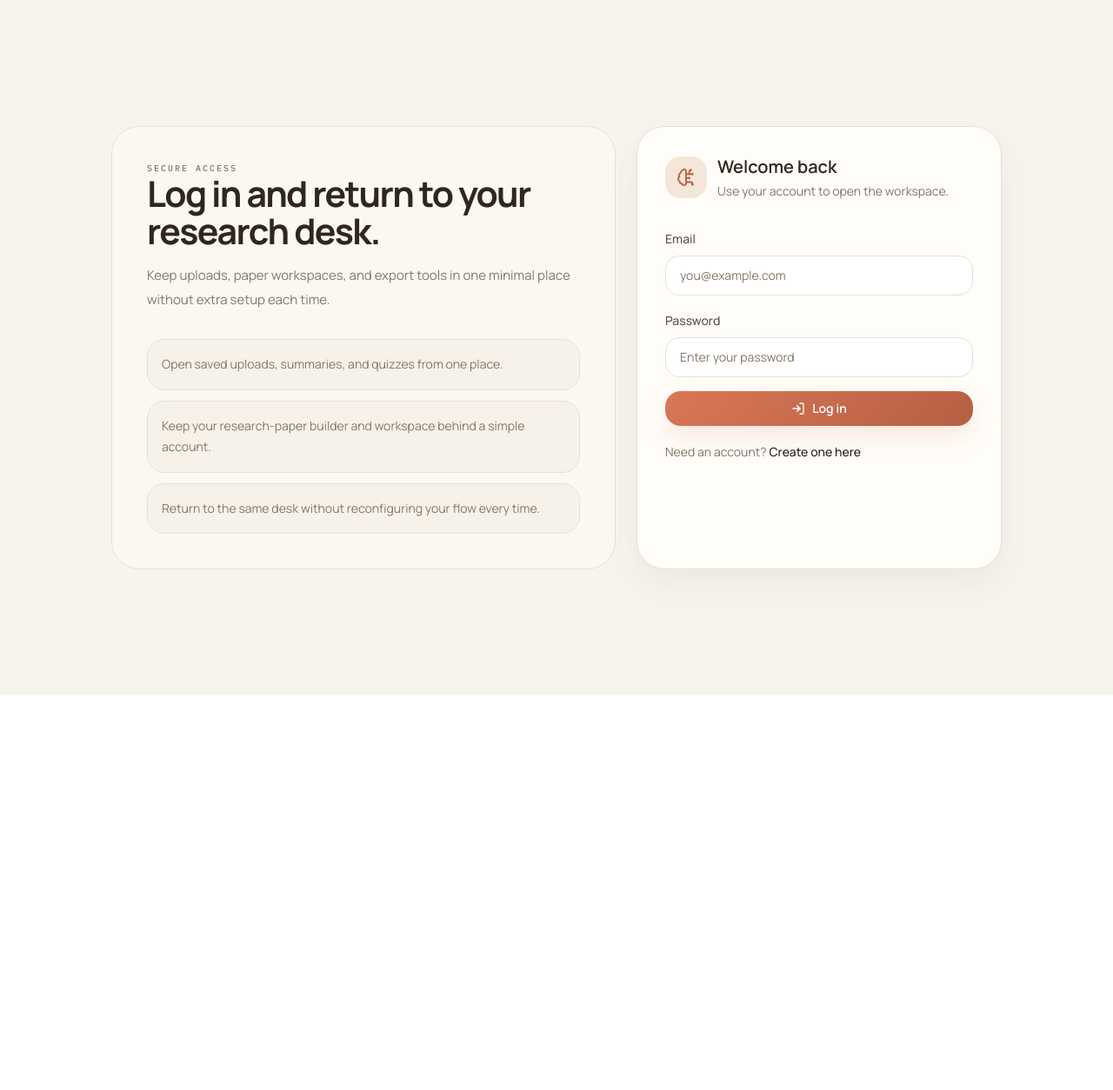
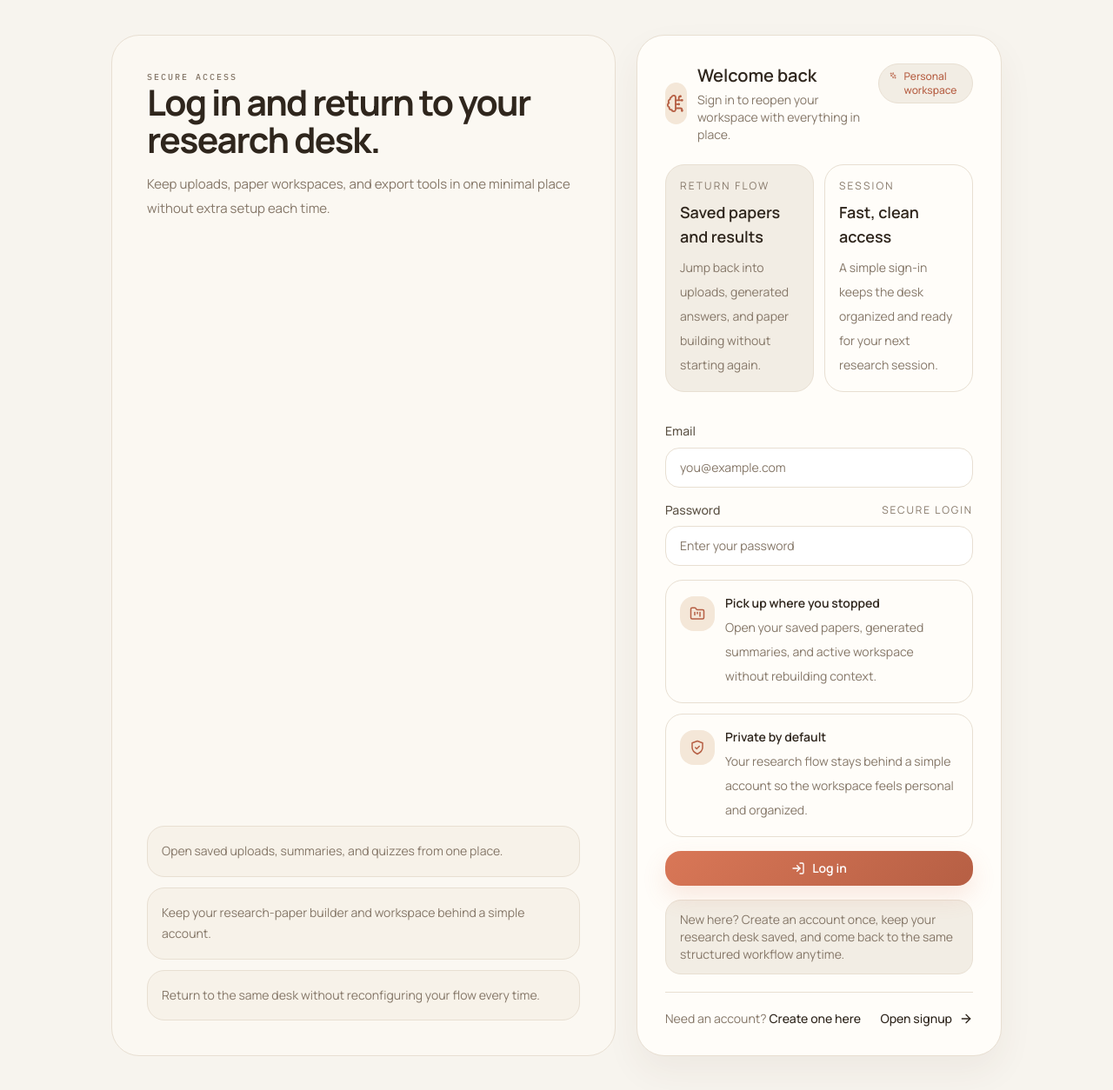
Before and after one commit to ShaikMuktharBasha/research_paper_frontend, a React (Vite) app: page /login in a window 1280 px wide. Shown: the whole page at 87% size. Before the commit the page ends 800 px from the top, so only its background shows below. Built offline with nearby package versions, Linux system fonts and the light colour scheme; no server answers.

Commit message:
Refine auth page presentation

```diff
--- a/src/pages/LoginPage.tsx
+++ b/src/pages/LoginPage.tsx
@@ -1,5 +1,5 @@
 import React, { useState } from 'react';
-import { BrainCircuit, Loader2, LogIn } from 'lucide-react';
+import { ArrowRight, BrainCircuit, FolderKanban, Loader2, LogIn, ShieldCheck, Sparkles } from 'lucide-react';
 import { Link, useLocation, useNavigate } from 'react-router-dom';
 import { useAuth } from '../context/AuthContext';
 import AuthScaffold from '../components/AuthScaffold';
@@ -8,6 +8,19 @@ const loginNotes = [
   'Open saved uploads, summaries, and quizzes from one place.',
   'Keep your research-paper builder and workspace behind a simple account.',
   'Return to the same desk without reconfiguring your flow every time.',
+];
+
+const loginHighlights = [
+  {
+    title: 'Pick up where you stopped',
+    description: 'Open your saved papers, generated summaries, and active workspace without rebuilding context.',
+    icon: FolderKanban,
+  },
+  {
+    title: 'Private by default',
+    description: 'Your research flow stays behind a simple account so the workspace feels personal and organized.',
+    icon: ShieldCheck,
+  },
 ];
 
 const LoginPage = () => {
@@ -44,13 +57,33 @@ const LoginPage = () => {
       notes={loginNotes}
     >
       <section className="panel-card rounded-[32px] p-6 md:p-8">
+        <div className="flex items-start justify-between gap-4">
           <div className="flex items-center gap-3">
             <div className="flex h-12 w-12 items-center justify-center rounded-[18px] bg-[var(--brand-soft)] text-[var(--accent-strong)]">
               <BrainCircuit size={22} />
             </div>
             <div>
               <h2 className="text-xl font-semibold text-[var(--text-strong)]">Welcome back</h2>
-              <p className="mt-1 text-sm text-soft">Use your account to open the workspace.</p>
+              <p className="mt-1 text-sm text-soft">Sign in to reopen your workspace with everything in place.</p>
+            </div>
+          </div>
+
+          <div className="hidden rounded-full border border-[var(--border)] bg-[var(--surface-subtle)] px-3 py-1.5 text-xs font-medium text-[var(--accent-strong)] md:inline-flex">
+            <Sparkles size={14} className="mr-2" />
+            Personal workspace
+          </div>
+        </div>
+
+        <div className="mt-6 grid gap-3 sm:grid-cols-2">
+          <div className="rounded-[22px] border border-[var(--border)] bg-[var(--surface-subtle)] px-4 py-4">
+            <p className="text-xs uppercase tracking-[0.18em] text-soft">Return flow</p>
+            <p className="mt-2 text-lg font-semibold text-[var(--text-strong)]">Saved papers and results</p>
+            <p className="mt-2 text-sm leading-7 text-soft">Jump back into uploads, generated answers, and paper building without starting again.</p>
+          </div>
+          <div className="rounded-[22px] border border-[var(--border)] bg-[var(--surface)] px-4 py-4">
+            <p className="text-xs uppercase tracking-[0.18em] text-soft">Session</p>
+            <p className="mt-2 text-lg font-semibold text-[var(--text-strong)]">Fast, clean access</p>
+            <p className="mt-2 text-sm leading-7 text-soft">A simple sign-in keeps the desk organized and ready for your next research session.</p>
           </div>
         </div>
 
@@ -68,7 +101,10 @@ const LoginPage = () => {
           </div>
 
           <div>
+            <div className="flex items-center justify-between gap-3">
               <label className="text-sm font-medium text-main">Password</label>
+              <span className="text-xs uppercase tracking-[0.16em] text-soft">Secure login</span>
+            </div>
             <input
               type="password"
               value={password}
@@ -77,6 +113,20 @@ const LoginPage = () => {
               className="input-surface mt-2"
               required
             />
+          </div>
+
+          <div className="grid gap-3">
+            {loginHighlights.map(({ title, description, icon: Icon }) => (
+              <div key={title} className="flex items-start gap-3 rounded-[20px] border border-[var(--border)] bg-[var(--surface)] px-4 py-4">
+                <div className="mt-0.5 flex h-10 w-10 shrink-0 items-center justify-center rounded-2xl bg-[var(--brand-soft)] text-[var(--accent-strong)]">
+                  <Icon size={18} />
+                </div>
+                <div>
+                  <p className="text-sm font-semibold text-[var(--text-strong)]">{title}</p>
+                  <p className="mt-1 text-sm leading-7 text-soft">{description}</p>
+                </div>
+              </div>
+            ))}
           </div>
 
           {error ? (
@@ -93,14 +143,27 @@ const LoginPage = () => {
             {isSubmitting ? <Loader2 size={16} className="animate-spin" /> : <LogIn size={16} />}
             Log in
           </button>
+
+          <p className="rounded-[18px] border border-[var(--border)] bg-[var(--surface-subtle)] px-4 py-3 text-sm text-soft">
+            New here? Create an account once, keep your research desk saved, and come back to the same structured workflow anytime.
+          </p>
         </form>
 
-          <p className="mt-5 text-sm text-soft">
+        <div className="mt-5 flex flex-col gap-3 border-t border-[var(--border)] pt-5 sm:flex-row sm:items-center sm:justify-between">
+          <p className="text-sm text-soft">
             Need an account?{' '}
             <Link to="/signup" className="font-medium text-[var(--text-strong)] underline-offset-4 hover:underline">
               Create one here
             </Link>
           </p>
+          <Link
+            to="/signup"
+            className="inline-flex items-center gap-2 text-sm font-medium text-[var(--text-strong)] transition-colors hover:text-[var(--accent-strong)]"
+          >
+            Open signup
+            <ArrowRight size={16} />
+          </Link>
+        </div>
       </section>
     </AuthScaffold>
   );
--- a/src/pages/SignupPage.tsx
+++ b/src/pages/SignupPage.tsx
@@ -1,5 +1,5 @@
 import React, { useState } from 'react';
-import { BrainCircuit, Loader2, UserPlus } from 'lucide-react';
+import { BrainCircuit, FileText, LayoutPanelTop, Loader2, ShieldCheck, Sparkles, UserPlus } from 'lucide-react';
 import { Link, useNavigate } from 'react-router-dom';
 import { useAuth } from '../context/AuthContext';
 import AuthScaffold from '../components/AuthScaffold';
@@ -8,6 +8,24 @@ const signupNotes = [
   'Keep uploads, summaries, quizzes, and created papers under one account.',
   'Return to recent documents from the sidebar without rebuilding context.',
   'Use the same workspace flow across upload, analysis, and export.',
+];
+
+const signupHighlights = [
+  {
+    title: 'Saved paper workspaces',
+    description: 'Come back to uploaded papers, answers, and quizzes without starting over.',
+    icon: FileText,
+  },
+  {
+    title: 'One clean dashboard',
+    description: 'Keep upload, reading, questioning, and export tools in a single structured place.',
+    icon: LayoutPanelTop,
+  },
+  {
+    title: 'Simple secure access',
+    description: 'Create an account once and keep your workspace available the next time you sign in.',
+    icon: ShieldCheck,
+  },
 ];
 
 const SignupPage = () => {
@@ -44,18 +62,38 @@ const SignupPage = () => {
   return (
     <AuthScaffold
       kicker="Create account"
-      title="Set up your account and keep the whole workflow together."
-      description="Create one simple sign-in to manage uploads, saved workspaces, quizzes, and paper exports from the same minimal app shell."
+      title="Create your workspace and keep every paper flow in one place."
+      description="Sign up once to save uploads, reopen result pages, and keep your research workflow organized instead of restarting from scratch."
       notes={signupNotes}
     >
       <section className="panel-card rounded-[32px] p-6 md:p-8">
+        <div className="flex items-start justify-between gap-4">
           <div className="flex items-center gap-3">
             <div className="flex h-12 w-12 items-center justify-center rounded-[18px] bg-[var(--brand-soft)] text-[var(--accent-strong)]">
               <BrainCircuit size={22} />
             </div>
             <div>
               <h2 className="text-xl font-semibold text-[var(--text-strong)]">Create your account</h2>
-              <p className="mt-1 text-sm text-soft">It only takes a minute to get started.</p>
+              <p className="mt-1 text-sm text-soft">A lighter setup for a more organized research desk.</p>
+            </div>
+          </div>
+
+          <div className="hidden rounded-full border border-[var(--border)] bg-[var(--surface-subtle)] px-3 py-1.5 text-xs font-medium text-[var(--accent-strong)] md:inline-flex">
+            <Sparkles size={14} className="mr-2" />
+            Free workspace
+          </div>
+        </div>
+
+        <div className="mt-6 rounded-[24px] border border-[var(--border)] bg-[var(--surface-subtle)] p-4">
+          <div className="flex flex-wrap gap-3">
+            <div className="min-w-[140px] rounded-[18px] bg-[var(--surface)] px-4 py-3">
+              <p className="text-xs uppercase tracking-[0.18em] text-soft">After signup</p>
+              <p className="mt-2 text-lg font-semibold text-[var(--text-strong)]">Upload, ask, export</p>
+            </div>
+            <div className="min-w-[140px] rounded-[18px] bg-[var(--surface)] px-4 py-3">
+              <p className="text-xs uppercase tracking-[0.18em] text-soft">Account setup</p>
+              <p className="mt-2 text-lg font-semibold text-[var(--text-strong)]">Takes under a minute</p>
+            </div>
           </div>
         </div>
 
@@ -84,6 +122,7 @@ const SignupPage = () => {
             />
           </div>
 
+          <div className="grid gap-4 md:grid-cols-2">
             <div>
               <label className="text-sm font-medium text-main">Password</label>
               <input
@@ -107,6 +146,21 @@ const SignupPage = () => {
                 required
               />
             </div>
+          </div>
+
+          <div className="grid gap-3">
+            {signupHighlights.map(({ title, description, icon: Icon }) => (
+              <div key={title} className="flex items-start gap-3 rounded-[20px] border border-[var(--border)] bg-[var(--surface)] px-4 py-4">
+                <div className="mt-0.5 flex h-10 w-10 shrink-0 items-center justify-center rounded-2xl bg-[var(--brand-soft)] text-[var(--accent-strong)]">
+                  <Icon size={18} />
+                </div>
+                <div>
+                  <p className="text-sm font-semibold text-[var(--text-strong)]">{title}</p>
+                  <p className="mt-1 text-sm leading-7 text-soft">{description}</p>
+                </div>
+              </div>
+            ))}
+          </div>
 
           {error ? (
             <div className="rounded-[18px] border border-red-400/20 bg-red-400/10 px-4 py-3 text-sm text-red-700 dark:text-red-300">
@@ -120,8 +174,12 @@ const SignupPage = () => {
             className="primary-button mt-2 w-full rounded-[18px] disabled:cursor-not-allowed disabled:opacity-60"
           >
             {isSubmitting ? <Loader2 size={16} className="animate-spin" /> : <UserPlus size={16} />}
-              Sign up
+            Create account
           </button>
+
+          <p className="rounded-[18px] border border-[var(--border)] bg-[var(--surface)] px-4 py-3 text-sm text-soft">
+            By continuing, you&apos;re creating a workspace for saved uploads, result pages, and paper exports.
+          </p>
         </form>
 
         <p className="mt-5 text-sm text-soft">
```
Lines whose indentation alone changed are shown as unchanged.
